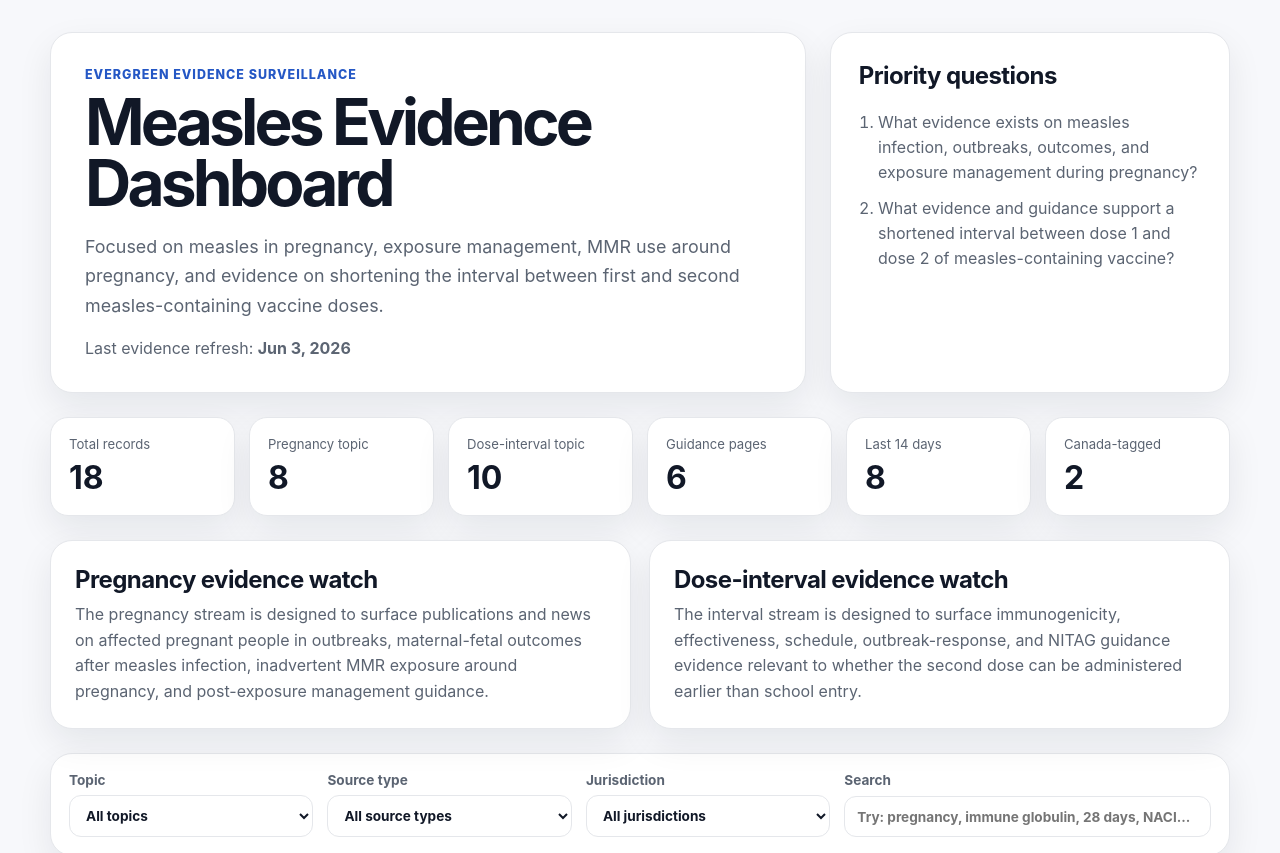
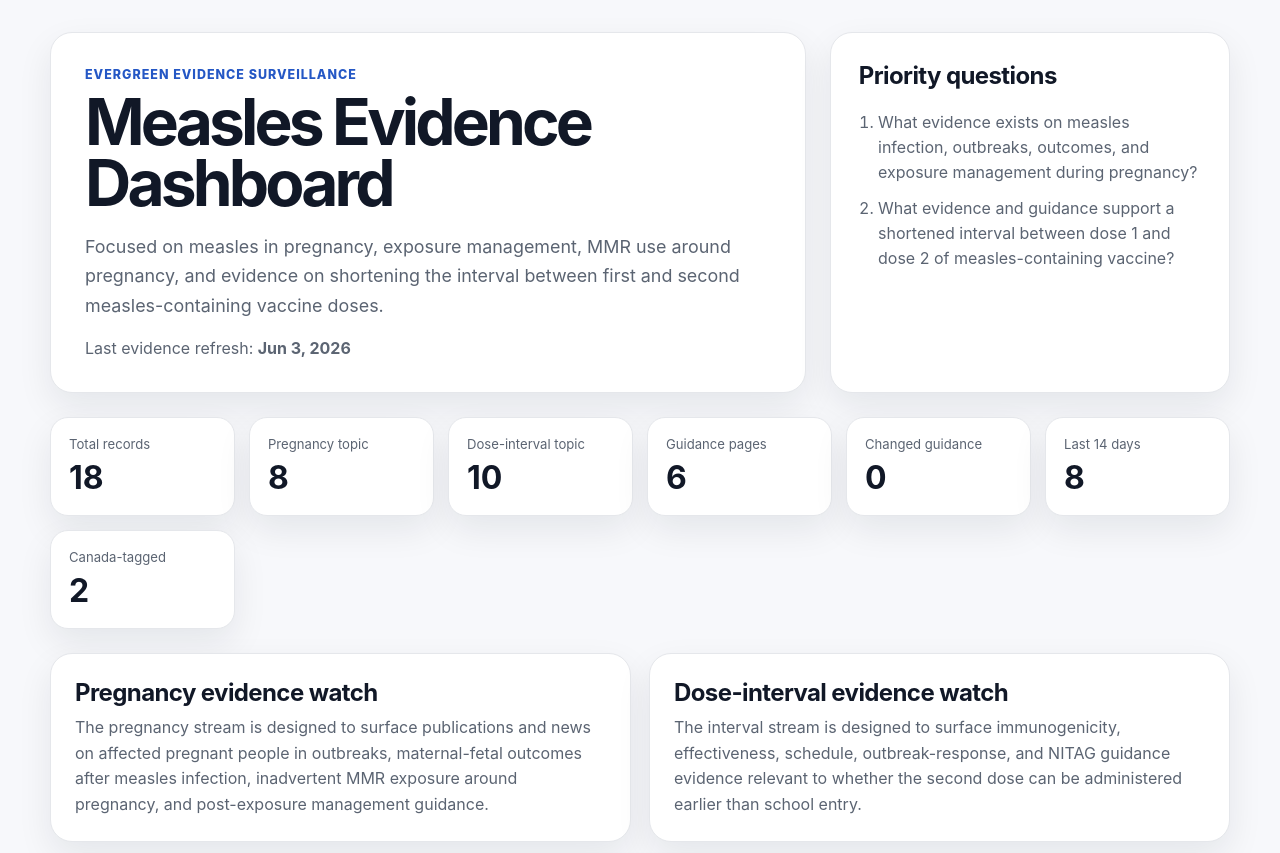
Before and after one commit to joshuamontroy72-coder/Measles-dashboard, a Next.js app: page / in a window 1280 px wide. Shown: the top 853 px of the page. Built offline with nearby package versions, Linux system fonts and the light colour scheme.

Commit message:
Update Dashboard.tsx

```diff
--- a/app/components/Dashboard.tsx
+++ b/app/components/Dashboard.tsx
@@ -172,6 +172,7 @@ const stats = useMemo(() => {
   <Stat label="Pregnancy topic" value={stats.pregnancy} />
   <Stat label="Dose-interval topic" value={stats.interval} />
   <Stat label="Guidance pages" value={stats.guidance} />
+  <Stat label="Changed guidance" value={stats.changedGuidance} />
   <Stat label="Last 14 days" value={stats.recent} />
   <Stat label="Canada-tagged" value={stats.canada} />
 </section>
```
Lines whose indentation alone changed are shown as unchanged.
